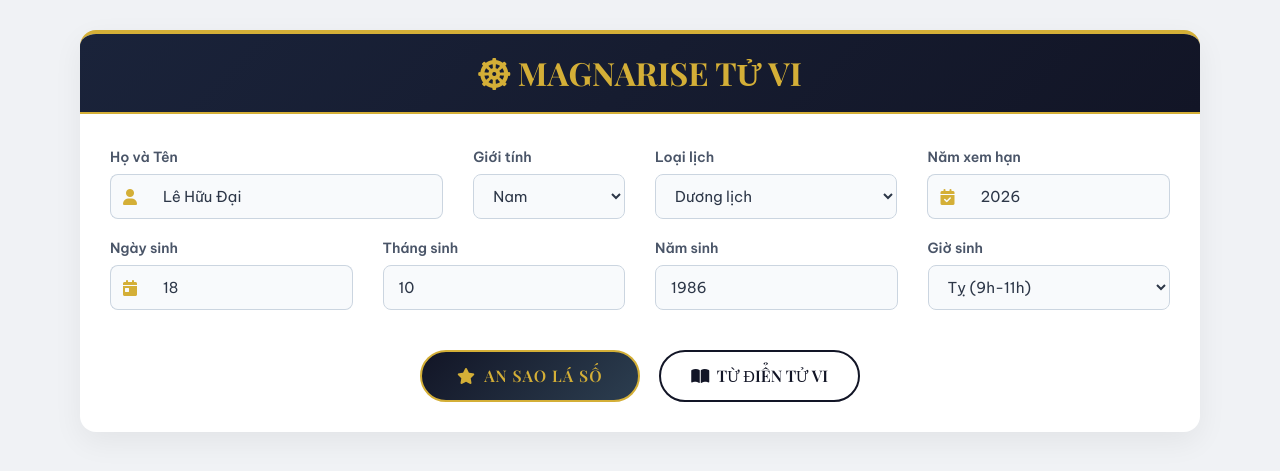
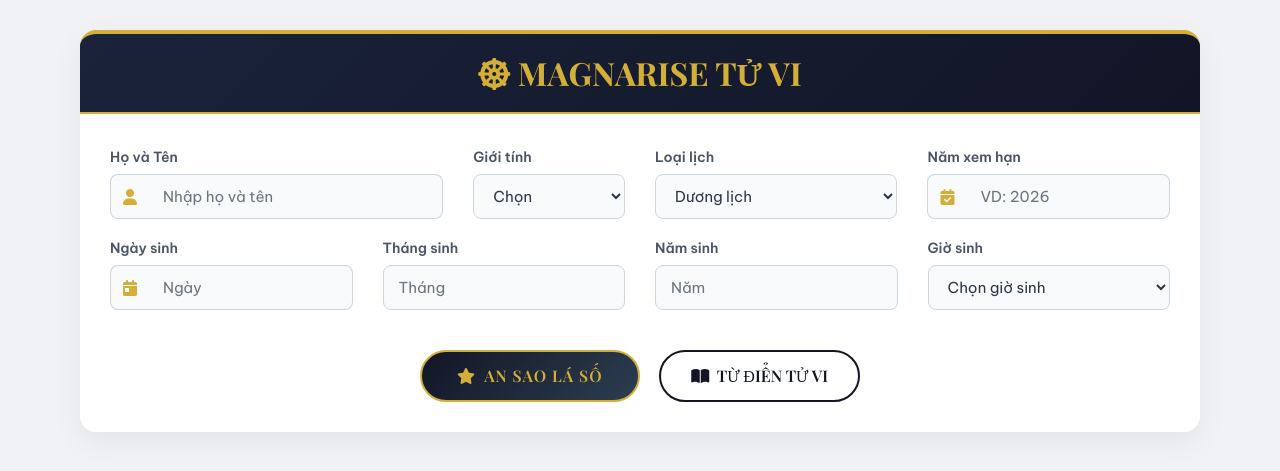
Before and after one commit to lehuudai/tuvi, a Flask app: page / in a window 1280 px wide. Shown: the top 471 px of the page. Run offline with Flask 3, Linux system fonts and the light colour scheme.

Commit message:
Add files via upload

```diff
--- a/templates/index.html
+++ b/templates/index.html
@@ -334,12 +334,14 @@
                         <label>Họ và Tên</label>
                         <div class="input-group">
                             <div class="input-group-prepend"><span class="input-group-text"><i class="fa-solid fa-user"></i></span></div>
-                            <input type="text" class="form-control" name="ho_ten" value="Lê Hữu Đại">
+                            <!-- Xóa value "Lê Hữu Đại" -->
+                            <input type="text" class="form-control" name="ho_ten" value="" placeholder="Nhập họ và tên">
                         </div>
                     </div>
                     <div class="col-lg-2 col-md-6 mb-3">
                         <label>Giới tính</label>
                         <select name="gioi_tinh" class="form-control">
+                            <option value="" selected disabled>Chọn</option>
                             <option value="nam">Nam</option>
                             <option value="nu">Nữ</option>
                         </select>
@@ -355,7 +357,8 @@
                         <label>Năm xem hạn</label>
                         <div class="input-group">
                             <div class="input-group-prepend"><span class="input-group-text"><i class="fa-solid fa-calendar-check"></i></span></div>
-                            <input type="number" class="form-control" name="nam_xem" value="2026">
+                            <!-- Xóa value "2026" -->
+                            <input type="number" class="form-control" name="nam_xem" value="" placeholder="VD: 2026">
                         </div>
                     </div>
                 </div>
@@ -365,28 +368,40 @@
                         <label>Ngày sinh</label>
                         <div class="input-group">
                             <div class="input-group-prepend"><span class="input-group-text"><i class="fa-solid fa-calendar-day"></i></span></div>
-                            <input type="number" class="form-control" name="ngay" value="18">
+                            <!-- Xóa value "18" -->
+                            <input type="number" class="form-control" name="ngay" value="" placeholder="Ngày">
                         </div>
                     </div>
                     <div class="col-lg-3 col-md-4 mb-3">
                         <label>Tháng sinh</label>
-                        <input type="number" class="form-control" name="thang" value="10">
+                        <!-- Xóa value "10" -->
+                        <input type="number" class="form-control" name="thang" value="" placeholder="Tháng">
                     </div>
                     <div class="col-lg-3 col-md-4 mb-3">
                         <label>Năm sinh</label>
-                        <input type="number" class="form-control" name="nam" value="1986">
+                        <!-- Xóa value "1986" -->
+                        <input type="number" class="form-control" name="nam" value="" placeholder="Năm">
                     </div>
                     <div class="col-lg-3 col-md-12 mb-3">
                         <label>Giờ sinh</label>
                         <select name="gio_sinh" class="form-control">
-                            <option value="0">Tý (23h-1h)</option><option value="2">Sửu (1h-3h)</option><option value="4">Dần (3h-5h)</option>
-                            <option value="6">Mão (5h-7h)</option><option value="8">Thìn (7h-9h)</option><option value="10" selected>Tỵ (9h-11h)</option>
-                            <option value="12">Ngọ (11h-13h)</option><option value="14">Mùi (13h-15h)</option><option value="16">Thân (15h-17h)</option>
-                            <option value="18">Dậu (17h-19h)</option><option value="20">Tuất (19h-21h)</option><option value="22">Hợi (21h-23h)</option>
+                            <option value="" selected disabled>Chọn giờ sinh</option>
+                            <option value="0">Tý (23h-1h)</option>
+                            <option value="2">Sửu (1h-3h)</option>
+                            <option value="4">Dần (3h-5h)</option>
+                            <option value="6">Mão (5h-7h)</option>
+                            <option value="8">Thìn (7h-9h)</option>
+                            <option value="10">Tỵ (9h-11h)</option>
+                            <option value="12">Ngọ (11h-13h)</option>
+                            <option value="14">Mùi (13h-15h)</option>
+                            <option value="16">Thân (15h-17h)</option>
+                            <option value="18">Dậu (17h-19h)</option>
+                            <option value="20">Tuất (19h-21h)</option>
+                            <option value="22">Hợi (21h-23h)</option>
                         </select>
                     </div>
                 </div>
-
+                <!-- Phần nút bấm giữ nguyên -->
                 <div class="text-center mt-4">
                     <button type="button" class="btn btn-custom-primary font-title" onclick="runAnSaoLaSo()">
                         <i class="fa-solid fa-star pr-1"></i> AN SAO LÁ SỐ
```
